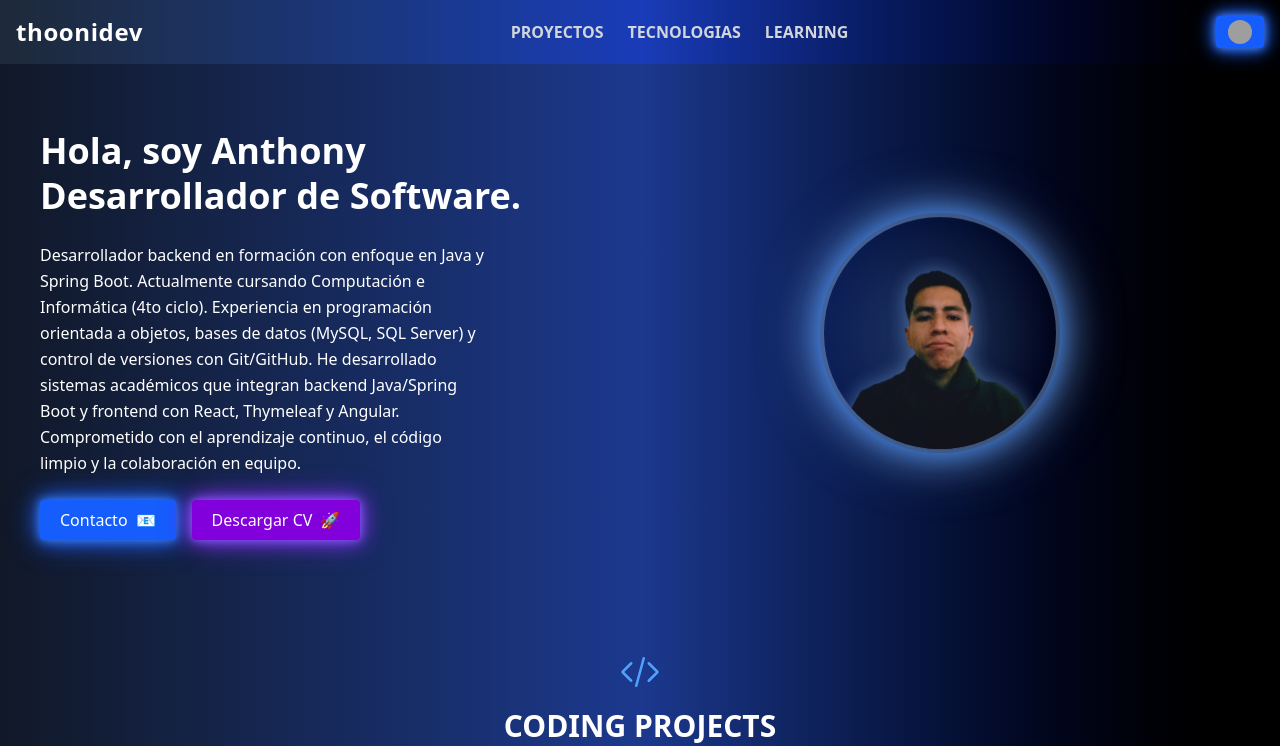
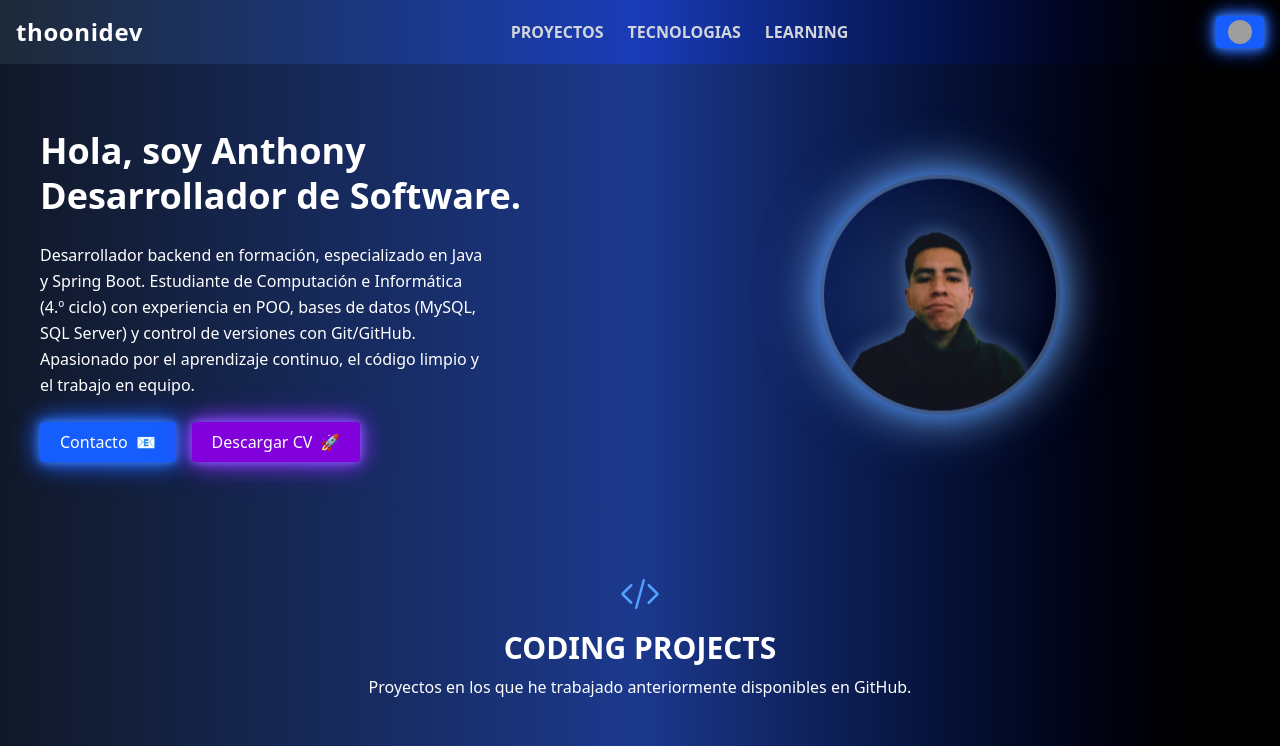
Before and after one commit to thoonidev/my-portfolio, a React (Vite) app: page / in a window 1280 px wide. Shown: the top 746 px of the page. Built offline with nearby package versions, Linux system fonts and the light colour scheme; grey boxes are pictures that could not be loaded.

Commit message:
Revise backend developer description in About component
Updated the description of the backend developer role to enhance clarity and focus on specialization.

```diff
--- a/src/components/About.jsx
+++ b/src/components/About.jsx
@@ -12,12 +12,10 @@ export default function About() {
             Desarrollador de Software.
           </h1>
           <p className="text-base leading-relaxed max-w-md">
-            Desarrollador backend en formación con enfoque en Java y Spring Boot.
-            Actualmente cursando Computación e Informática (4to ciclo).
-            Experiencia en programación orientada a objetos, bases de datos (MySQL, SQL Server)
-            y control de versiones con Git/GitHub. He desarrollado sistemas académicos
-            que integran backend Java/Spring Boot y frontend con React, Thymeleaf y Angular.
-            Comprometido con el aprendizaje continuo, el código limpio y la colaboración en equipo.
+            Desarrollador backend en formación, especializado en Java y Spring Boot.
+            Estudiante de Computación e Informática (4.º ciclo) con experiencia en POO,
+            bases de datos (MySQL, SQL Server) y control de versiones con Git/GitHub.
+            Apasionado por el aprendizaje continuo, el código limpio y el trabajo en equipo.
           </p>
           <div className="flex flex-col sm:flex-row items-center gap-4">
             <a
```
